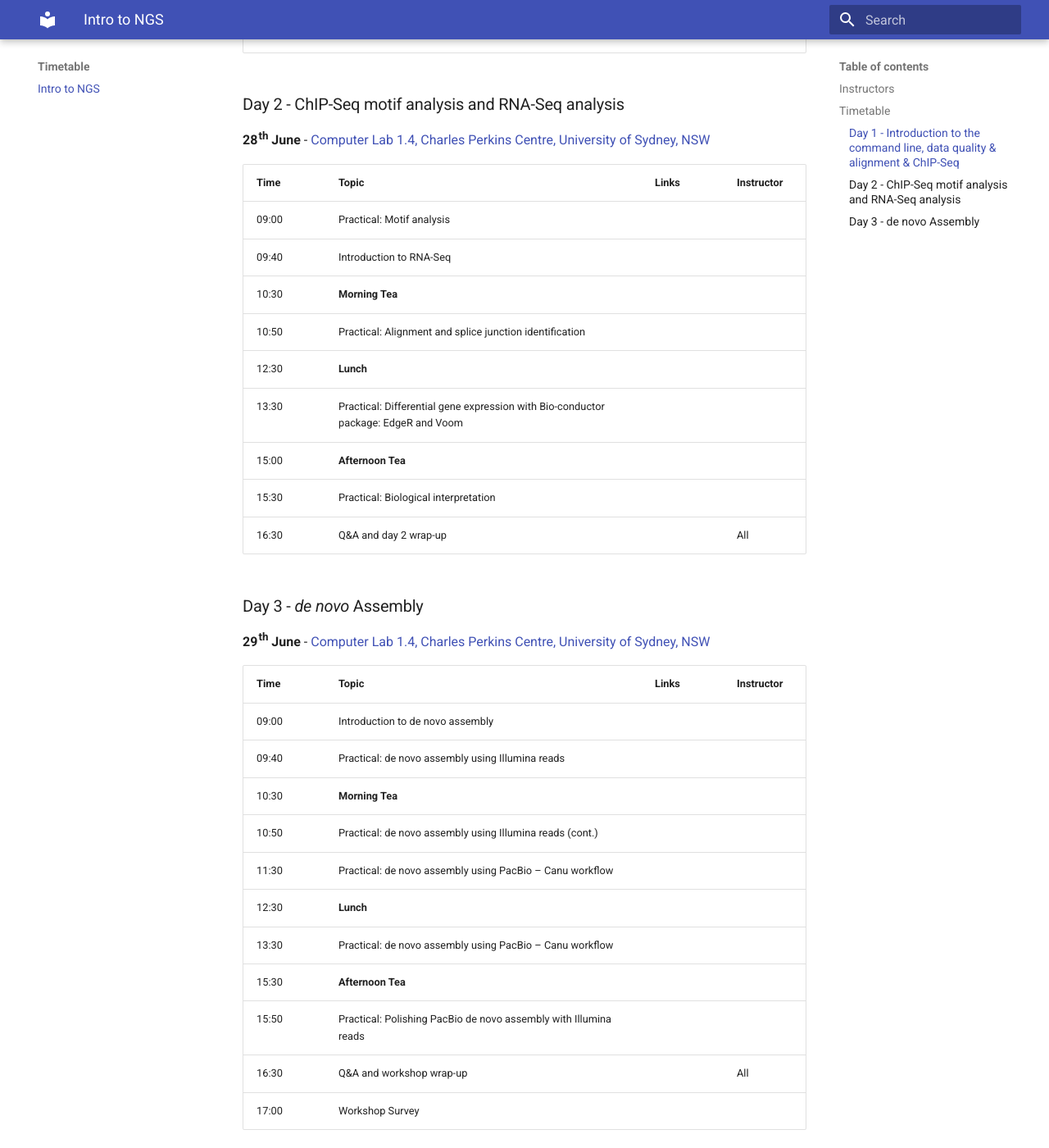
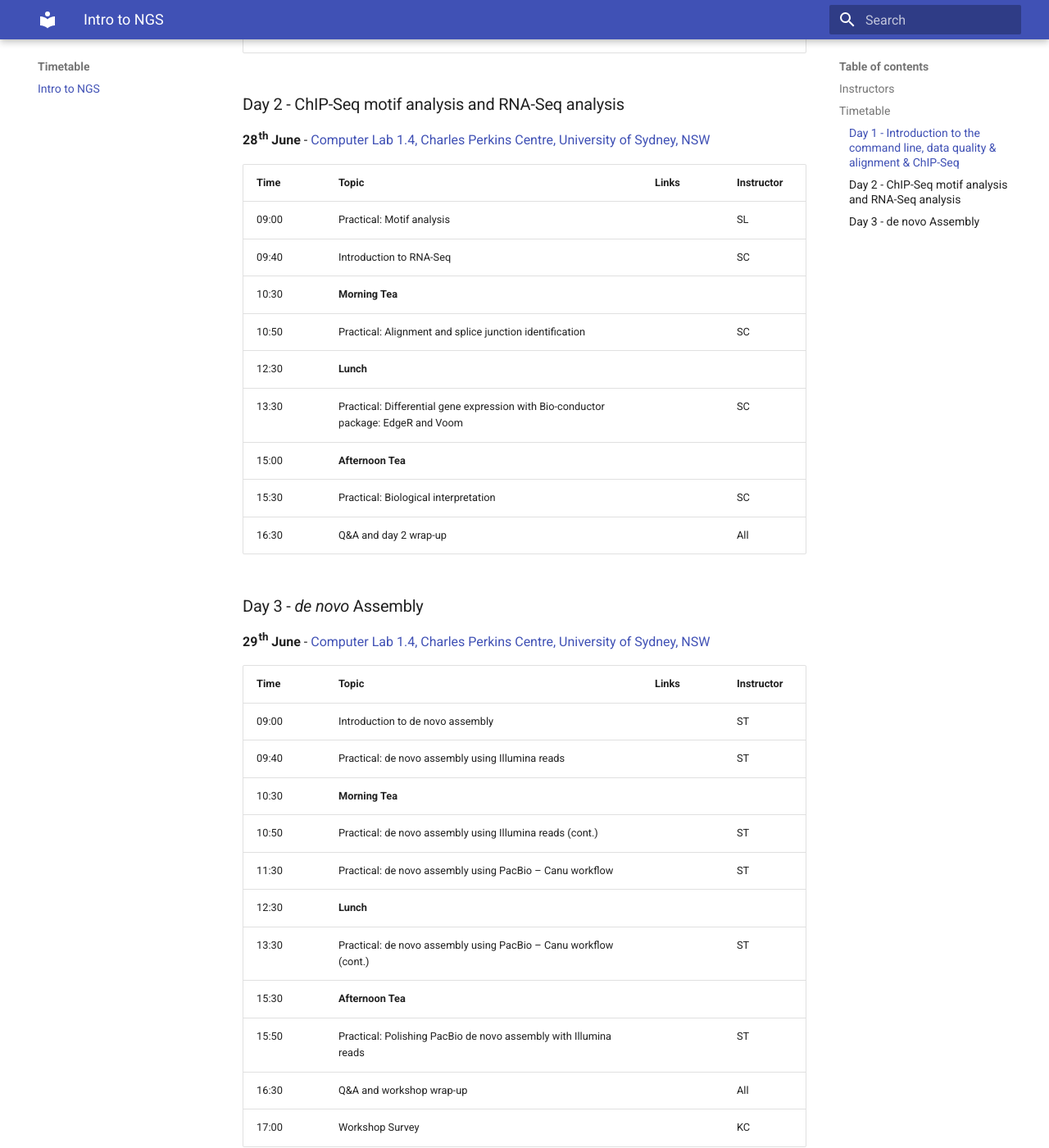
Before and after one commit to tsonika/intro-ngs-manuals, an MkDocs documentation site: the page built from docs/timetables/timetable_introNGS.md, in a window 1280 px wide and 1400 px high, scrolled down 1368 px. Shown: the whole window at 82% size. Built offline with MkDocs 1.6.1 and Material for MkDocs 9.7.7, drawn with Linux system fonts in a browser that asks for light colours; old or Windows-style settings are respelled for this version of MkDocs.

Commit message:
Update timetable_introNGS.md

```diff
--- a/docs/timetables/timetable_introNGS.md
+++ b/docs/timetables/timetable_introNGS.md
@@ -20,18 +20,18 @@
 | **Time** | **Topic** | **Links** | **Instructor** |
 | -------- | --------- | --------- | ----------- |
 |09:00|Introductions and course orientation||K|
-|09:45|Practical: Introduction to the command line|||
+|09:45|Practical: Introduction to the command line||MF|
 |10:15|**Morning Tea**|
-|10:40|Practical: Introduction to the command line course and R course|||
-|11:20|Introduction to NGS- technology, data formats and introduction to quality control|||
+|10:40|Practical: Introduction to the command line course and R course||MF|
+|11:20|Introduction to NGS- technology, data formats and introduction to quality control||MF|
 |12:30|**Lunch**|
-|13:15|Quality control: Intro to practical|||
-|13:25|Practical: Quality control|||
-|14:05|Introduction to sequence alignment|||
-|14:15|Practical: Sequence alignment|||
+|13:15|Quality control: Intro to practical||ST|
+|13:25|Practical: Quality control||ST|
+|14:05|Introduction to sequence alignment||SL|
+|14:15|Practical: Sequence alignment||SL|
 |15:00|**Afternoon Tea**|
-|15:25|Introduction to ChIP-Seq|||
-|15:55|Practical: ChIP-Seq analysis - Peak calling and annotation|||
+|15:25|Introduction to ChIP-Seq||SL|
+|15:55|Practical: ChIP-Seq analysis - Peak calling and annotation||SL|
 |16:30|Q&A and day 1 wrap-up||All|
 
 
@@ -40,14 +40,14 @@
 
 | **Time** | **Topic** | **Links** | **Instructor** |
 | -------- | --------- | --------- | ----------- |
-|09:00|Practical: Motif analysis|||
-|09:40|Introduction to RNA-Seq|||
+|09:00|Practical: Motif analysis||SL|
+|09:40|Introduction to RNA-Seq||SC|
 |10:30|**Morning Tea**|
-|10:50|Practical: Alignment and splice junction identification|||
+|10:50|Practical: Alignment and splice junction identification||SC|
 |12:30|**Lunch**|
-|13:30|Practical: Differential gene expression with Bio-conductor package: EdgeR and Voom|||
+|13:30|Practical: Differential gene expression with Bio-conductor package: EdgeR and Voom||SC|
 |15:00|**Afternoon Tea**|
-|15:30|Practical: Biological interpretation|||
+|15:30|Practical: Biological interpretation||SC|
 |16:30|Q&A and day 2 wrap-up||All|
 
 
@@ -56,14 +56,14 @@
 
 | **Time** | **Topic** | **Links** | **Instructor** |
 | -------- | --------- | --------- | ----------- |
-|09:00|Introduction to de novo assembly|||
-|09:40|Practical: de novo assembly using Illumina reads|||
+|09:00|Introduction to de novo assembly||ST|
+|09:40|Practical: de novo assembly using Illumina reads||ST|
 |10:30|**Morning Tea**|
-|10:50|Practical: de novo assembly using Illumina reads (cont.)|||
-|11:30|Practical: de novo assembly using PacBio – Canu workflow|||
+|10:50|Practical: de novo assembly using Illumina reads (cont.)||ST|
+|11:30|Practical: de novo assembly using PacBio – Canu workflow||ST|
 |12:30|**Lunch**|
-|13:30|Practical: de novo assembly using PacBio – Canu workflow|||
+|13:30|Practical: de novo assembly using PacBio – Canu workflow (cont.)||ST|
 |15:30|**Afternoon Tea**|
-|15:50|Practical: Polishing PacBio de novo assembly with Illumina reads|||
+|15:50|Practical: Polishing PacBio de novo assembly with Illumina reads||ST|
 |16:30|Q&A and workshop wrap-up||All|
-|17:00|Workshop Survey|||
+|17:00|Workshop Survey||KC|
```
